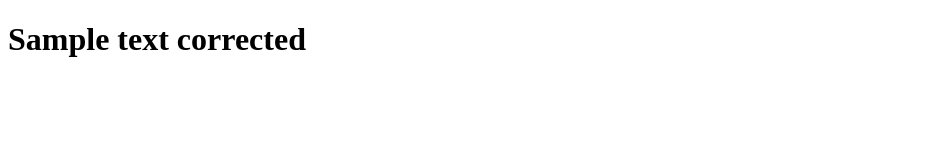
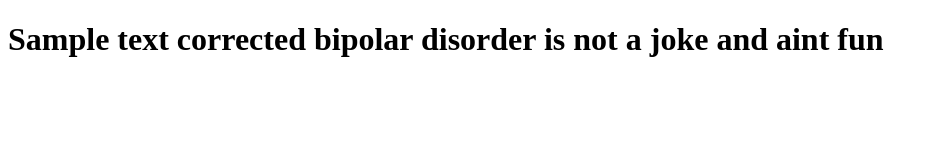
Before and after one commit to DanilaNikitin/DanilaNikitinassignment4, a plain HTML site: page index.html in a window 1280 px wide. Shown: the whole page, without its empty margins (0-937 px from the left). Drawn offline with Linux system fonts and the light colour scheme.

Commit message:
mental health awareness

```diff
--- a/index.html
+++ b/index.html
@@ -7,5 +7,6 @@
 <body>
     <h1>
         Sample text corrected
+        bipolar disorder is not a joke and aint fun
     </h1>
 </html>
```
